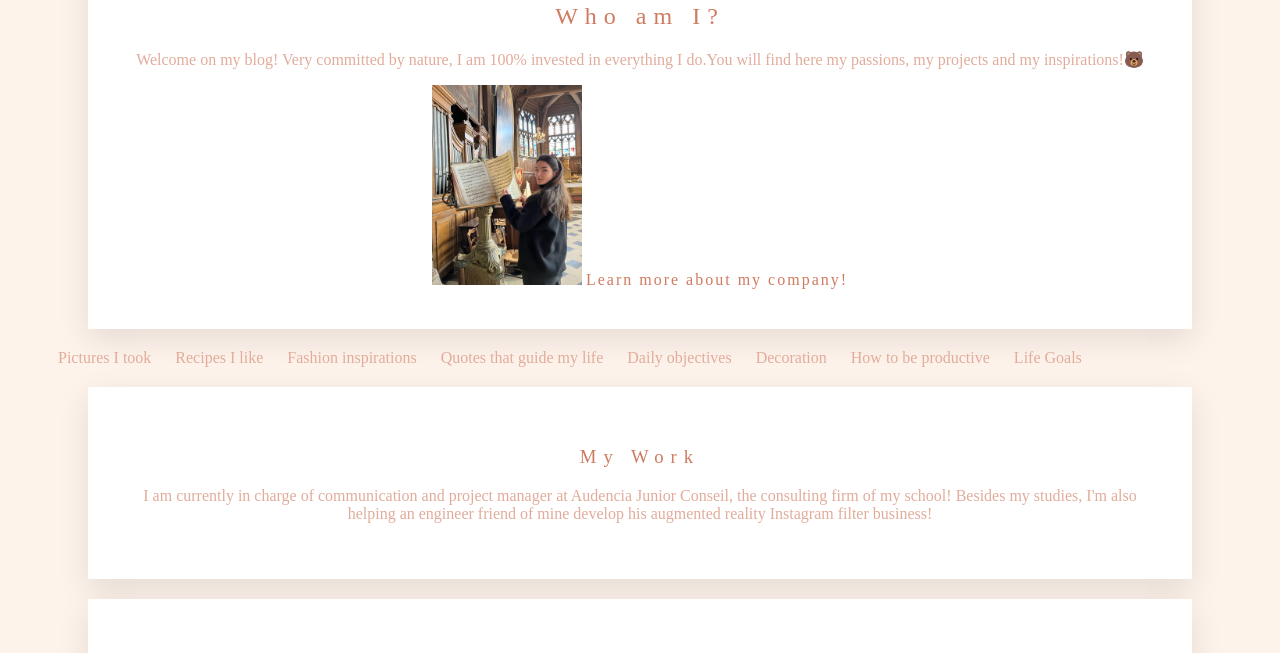
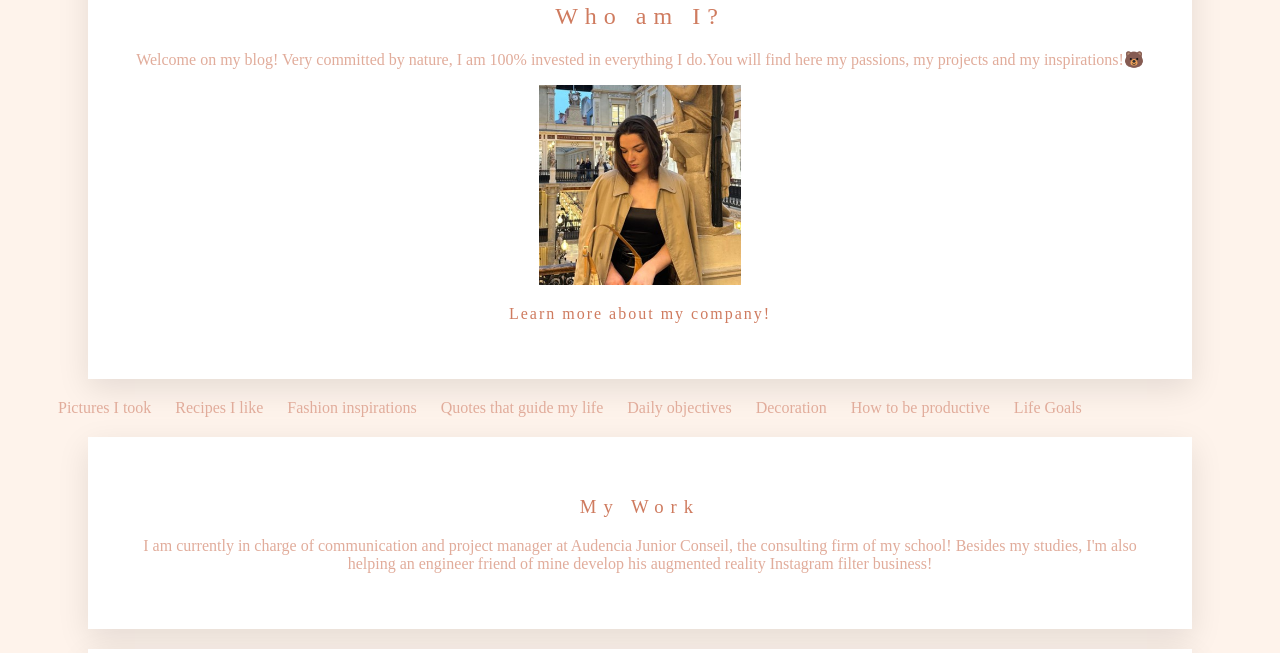
Before and after one commit to Quitteriedelas/sapiens, a plain HTML site: page index.html in a window 1280 px wide. Shown: the part 147-800 px from the top of the page. Drawn offline with Linux system fonts and the light colour scheme.

Commit message:
Add files via upload

```diff
--- a/index.html
+++ b/index.html
@@ -15,9 +15,9 @@
 	<h1>Welcome on my blog!</h1>
 	<h2> Who am I? </h2>
 	<p>Welcome on my blog! Very committed by nature, I am 100% invested in everything I do.You will find here my passions, my projects and my inspirations!🐻</p>
-	<img src="profile.jpg" class="img-circle"
+	<img src="profile2.jpg" class="img-circle"
 	alt="Quitterie de La Source">
-	<a href="http://www.filtback.com/" class="botton-blue" target="_blank">Learn more about my company!</a>
+	<p><a href="http://www.filtback.com/" class="botton-blue" target="_blank">Learn more about my company!</a></p>
 </div>
 
 <div class="list-inline">
```
Also changed, not shown: profile2.jpg (added).
